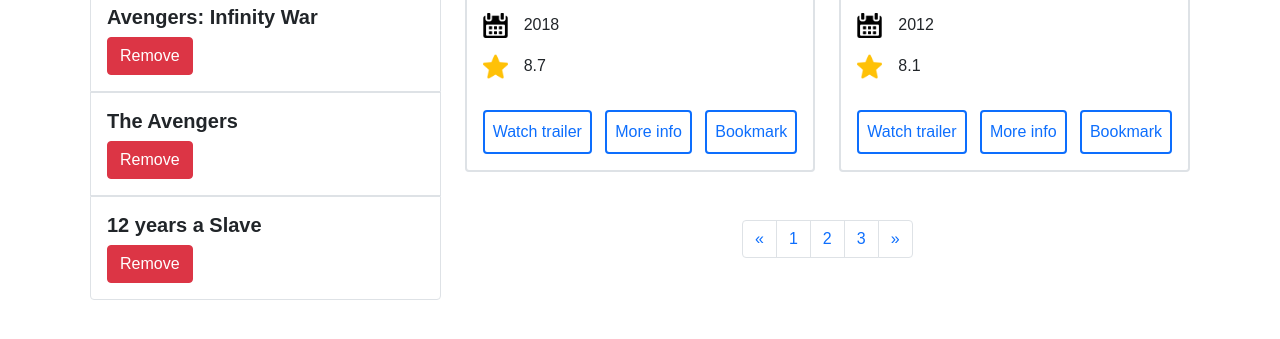
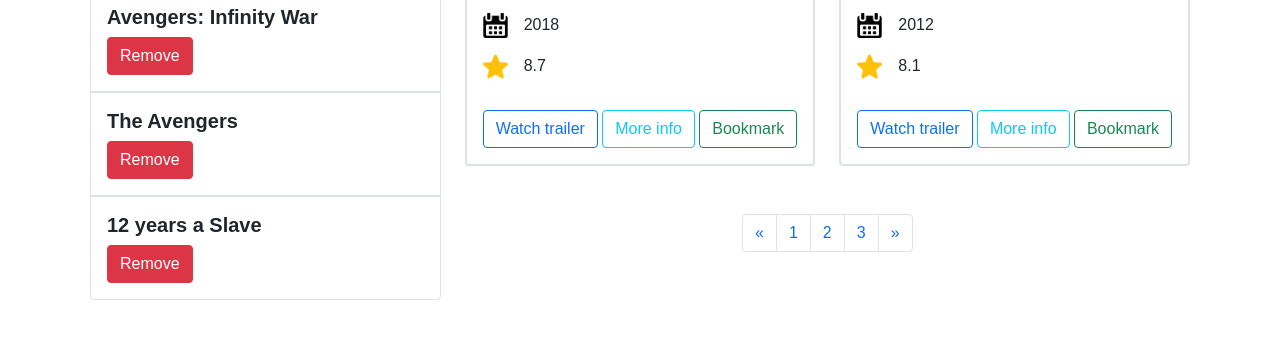
Before and after one commit to Sindarov-Mirmuhsin/hw, a plain HTML site: page index.html in a window 1280 px wide. Shown: the part 447-786 px from the top of the page. Drawn offline with nearby package versions, Linux system fonts and the light colour scheme.

Commit message:
add new styles

```diff
--- a/index.html
+++ b/index.html
@@ -73,9 +73,9 @@
                   <p class="ms-3">8.7</p>
                 </div>
                 <div class="d-flex justify-content-between">
-                  <button class="btn btn-outline-primary border border-primary border-2 rounded p-2 ">Watch trailer</button>
-                  <button class="btn btn-outline-primary border border-primary border-2 rounded p-2 ">More info</button>
-                  <button class="btn btn-outline-primary border border-primary border-2 rounded p-2 ">Bookmark</button>
+                  <button type="button" class="btn btn-outline-primary">Watch trailer</button>
+                  <button type="button" class="btn btn-outline-info">More info</button>
+                  <button type="button" class="btn btn-outline-success">Bookmark</button>
                 </div>
               </div>
             </div>
@@ -96,9 +96,9 @@
                   <p class="ms-3">8.1</p>
                 </div>
                 <div class="d-flex justify-content-between">
-                  <button class="btn btn-outline-primary border border-primary border-2 rounded p-2 ">Watch trailer</button>
-                  <button class="btn btn-outline-primary border border-primary border-2 rounded p-2 ">More info</button>
-                  <button class="btn btn-outline-primary border border-primary border-2 rounded p-2 ">Bookmark</button>
+                  <button type="button" class="btn btn-outline-primary">Watch trailer</button>
+                  <button type="button" class="btn btn-outline-info">More info</button>
+                  <button type="button" class="btn btn-outline-success">Bookmark</button>
                 </div>
               </div>
             </div>
```
Also changed, not shown: images/star2.png (added).
